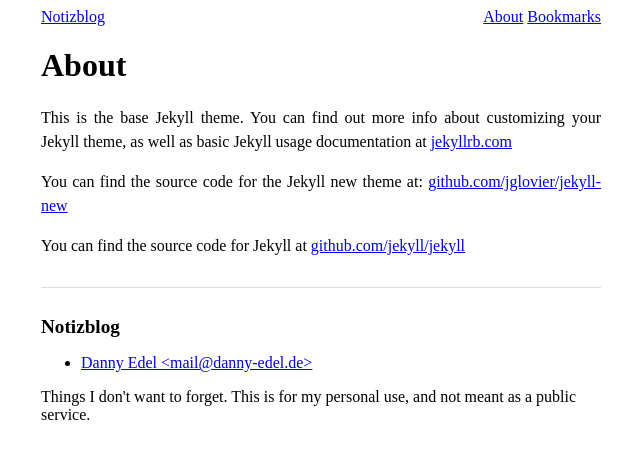
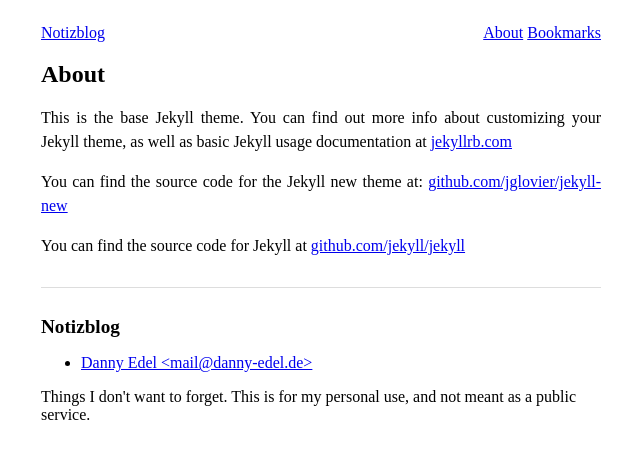
Before and after one commit to dannyedel/blog, a Jekyll site: the page built from about.md, in a window 1280 px wide. Shown: the top 459 px of the page, without its empty margins (319-959 px from the left). Built offline with Jekyll 4.4.1, drawn with Linux system fonts in a browser that asks for light colours.

Commit message:
get rid of div.wrap and other layout-only elements

```diff
--- a/_includes/footer.html
+++ b/_includes/footer.html
@@ -1,6 +1,4 @@
 <footer class="site-footer">
-
-  <div class="wrap">
 
     <h2 class="footer-heading">{{ site.name }}</h2>
 
@@ -14,6 +12,4 @@
       <p class="text">{{ site.description }}</p>
     </div>
 
-  </div>
-
 </footer>
--- a/_includes/header.html
+++ b/_includes/header.html
@@ -1,5 +1,4 @@
 <header class="site-header">
-	<div class="wrap">
 	<a class="site-title" href="{{ site.baseurl }}/">{{ site.name }}</a>
 
 	<nav class="site-nav">
@@ -11,5 +10,4 @@
 			{% endunless %}
 		{% endfor %}
 	</nav>
-	</div>
 </header>
--- a/_layouts/default.html
+++ b/_layouts/default.html
@@ -2,12 +2,8 @@
 {% include head.html %}
 {% include header.html %}
 
-<div class="page-content">
-	<div class="wrap">
-		<main>
-			{{ content }}
-		</main>
-	</div>
-</div>
+<main>
+	{{ content }}
+</main>
 
 {% include footer.html %}
--- a/_layouts/page.html
+++ b/_layouts/page.html
@@ -1,14 +1,9 @@
 ---
 layout: default
 ---
-<div class="post">
-
-  <header class="post-header">
-    <h1>{{ page.title }}</h1>
-  </header>
-
-  <article class="post-content">
-  {{ content }}
-  </article>
-
-</div>
+<article class="page">
+	<header>
+		<h1>{{ page.title }}</h1>
+	</header>
+	{{ content }}
+</article>
--- a/_layouts/post.html
+++ b/_layouts/post.html
@@ -2,7 +2,7 @@
 layout: default
 ---
 <article class="post" lang="{{page.lang|default:'en'}}" >
-	<header class="post-header">
+	<header>
 		<h1>{{ page.title }}</h1>
 		<div class="post-meta">
 			<time class="post-date" datetime="{{page.date|date_to_xmlschema}}">
--- a/css/main.scss
+++ b/css/main.scss
@@ -5,11 +5,12 @@ $line-length: 35em;
 $line-height: 1.5em;
 $article-font: serif;
 
-div.wrap {
+body {
 	max-width: $line-length;
 	/* Center this div */
 	margin-left: auto;
 	margin-right: auto;
+	padding: 1em;
 }
 
 .clear {
```
Lines whose indentation alone changed are shown as unchanged.
